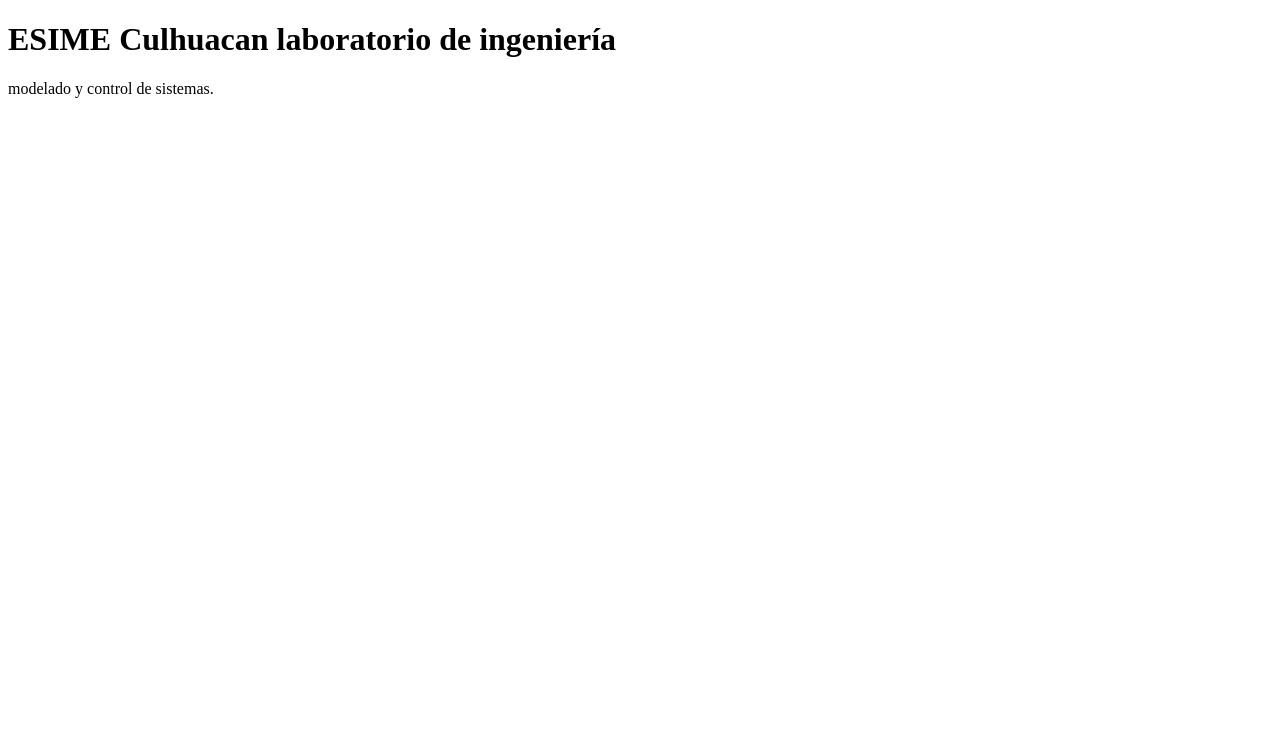
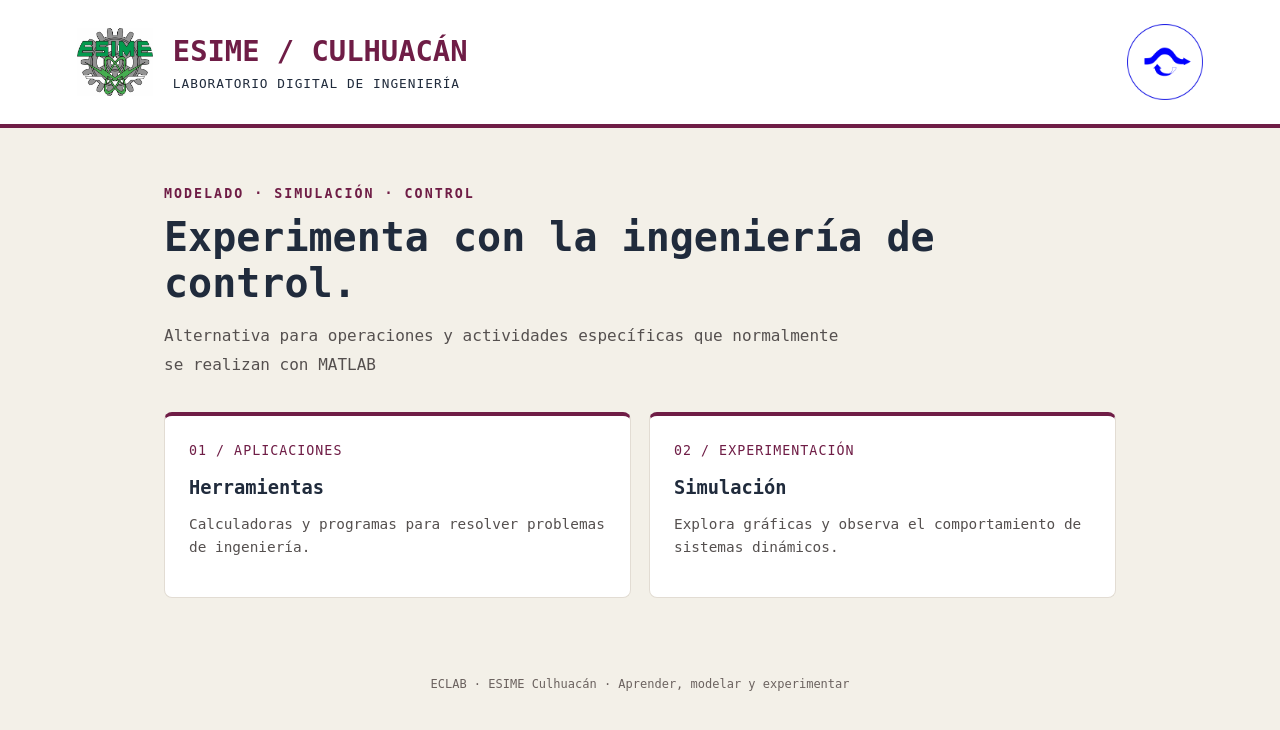
Before and after one commit to javierzavalaponce/mytf2ss, a Flask app: page / in a window 1280 px wide. Shown: the top 730 px of the page. Run offline with Flask 3, Linux system fonts and the light colour scheme.

Commit message:
maqueta de pagina principal version web flask

```diff
--- a/templates/index.html
+++ b/templates/index.html
@@ -3,10 +3,194 @@
 <html lang="es">
 <head>
     <meta charset="utf-8">
-    <title>eclab</title>
+    <meta name="viewport" content="width=device-width, initial-scale=1">
+    <title>eclab | ESIME Culhuacán</title>
+
+    <style>
+        * {
+            box-sizing: border-box;
+        }
+
+        body {
+            margin: 0;
+            background: #f3f0e8;
+            color: #202b3c;
+            font-family: "DejaVu Sans Mono", monospace;
+        }
+
+        header {
+            display: flex;
+            align-items: center;
+            justify-content: space-between;
+            gap: 20px;
+            padding: 24px 6%;
+            background: #ffffff;
+            border-bottom: 4px solid #6f1d46;
+        }
+
+        .logo {
+            width: 76px;
+            height: 76px;
+            object-fit: contain;
+        }
+
+        .identidad {
+            flex: 1;
+        }
+
+        .identidad h1 {
+            margin: 0;
+            color: #6f1d46;
+            font-size: clamp(1.1rem, 3vw, 1.8rem);
+        }
+
+        .identidad p {
+            margin: 8px 0 0;
+            font-size: 0.8rem;
+            letter-spacing: 1px;
+        }
+
+        main {
+            max-width: 1000px;
+            margin: 55px auto;
+            padding: 0 24px;
+        }
+
+        .introduccion {
+            margin-bottom: 32px;
+        }
+
+        .introduccion small {
+            color: #6f1d46;
+            font-weight: bold;
+            letter-spacing: 2px;
+        }
+
+        .introduccion h2 {
+            margin: 12px 0;
+            font-size: clamp(1.6rem, 4vw, 2.5rem);
+        }
+
+        .introduccion p {
+            max-width: 680px;
+            line-height: 1.8;
+            color: #55504f;
+        }
+
+        .menu {
+            display: grid;
+            grid-template-columns: repeat(2, minmax(0, 1fr));
+            gap: 18px;
+        }
+
+        .opcion {
+            padding: 24px;
+            background: #ffffff;
+            border: 1px solid #e2dcd3;
+            border-radius: 8px;
+            border-top: 4px solid #6f1d46;
+        }
+
+        .opcion small {
+            color: #6f1d46;
+            letter-spacing: 1px;
+        }
+
+        .opcion h3 {
+            margin-bottom: 8px;
+        }
+
+        .opcion p {
+            color: #55504f;
+            line-height: 1.6;
+            font-size: 0.9rem;
+        }
+
+        footer {
+            padding: 24px;
+            text-align: center;
+            color: #6b625f;
+            font-size: 0.75rem;
+        }
+
+        @media (max-width: 600px) {
+            header {
+                gap: 12px;
+                padding: 18px;
+            }
+
+            .logo {
+                width: 54px;
+                height: 54px;
+            }
+
+            .identidad p {
+                font-size: 0.65rem;
+            }
+
+            .menu {
+                grid-template-columns: 1fr;
+            }
+        }
+    </style>
 </head>
+
 <body>
-    <h1>ESIME Culhuacan laboratorio de ingeniería</h1>
-    <p>modelado y control de sistemas.</p>
+    <header>
+        <img class="logo"
+             src="{{ url_for('static', filename='logo_esime.png') }}"
+             alt="Logo de ESIME">
+
+        <div class="identidad">
+            <h1>ESIME / CULHUACÁN</h1>
+            <p>LABORATORIO DIGITAL DE INGENIERÍA</p>
+        </div>
+
+        <img class="logo"
+             src="{{ url_for('static', filename='logo_labctrl.png') }}"
+             alt="Logo del laboratorio">
+    </header>
+
+    <main>
+        <section class="introduccion">
+            <small>MODELADO · SIMULACIÓN · CONTROL</small>
+            <h2>Experimenta con la ingeniería de control.</h2>
+            <p>
+                Alternativa para operaciones y actividades
+                específicas que normalmente se realizan con MATLAB
+            </p>
+        </section>
+
+        <section class="menu">
+            <article class="opcion">
+                <small>01 / APLICACIONES</small>
+                <h3>Herramientas</h3>
+                <p>Calculadoras y programas para resolver problemas de ingeniería.</p>
+            </article>
+
+            <article class="opcion">
+                <small>02 / EXPERIMENTACIÓN</small>
+                <h3>Simulación</h3>
+                <p>Explora gráficas y observa el comportamiento de sistemas dinámicos.</p>
+            </article>
+<!--
+            <article class="opcion">
+                <small>03 / MATEMÁTICAS</small>
+                <h3>Modelado</h3>
+                <p>Funciones de transferencia y representaciones en espacio de estados.</p>
+            </article>
+
+            <article class="opcion">
+                <small>04 / SISTEMAS</small>
+                <h3>Control</h3>
+                <p>Estudia controladores y analiza la respuesta de sistemas.</p>
+            </article>
+-->
+        </section>
+    </main>
+
+    <footer>
+        ECLAB · ESIME Culhuacán · Aprender, modelar y experimentar
+    </footer>
 </body>
 </html>
```
Also changed, not shown: static/logo_esime.png (added), static/logo_labctrl.png (added).
